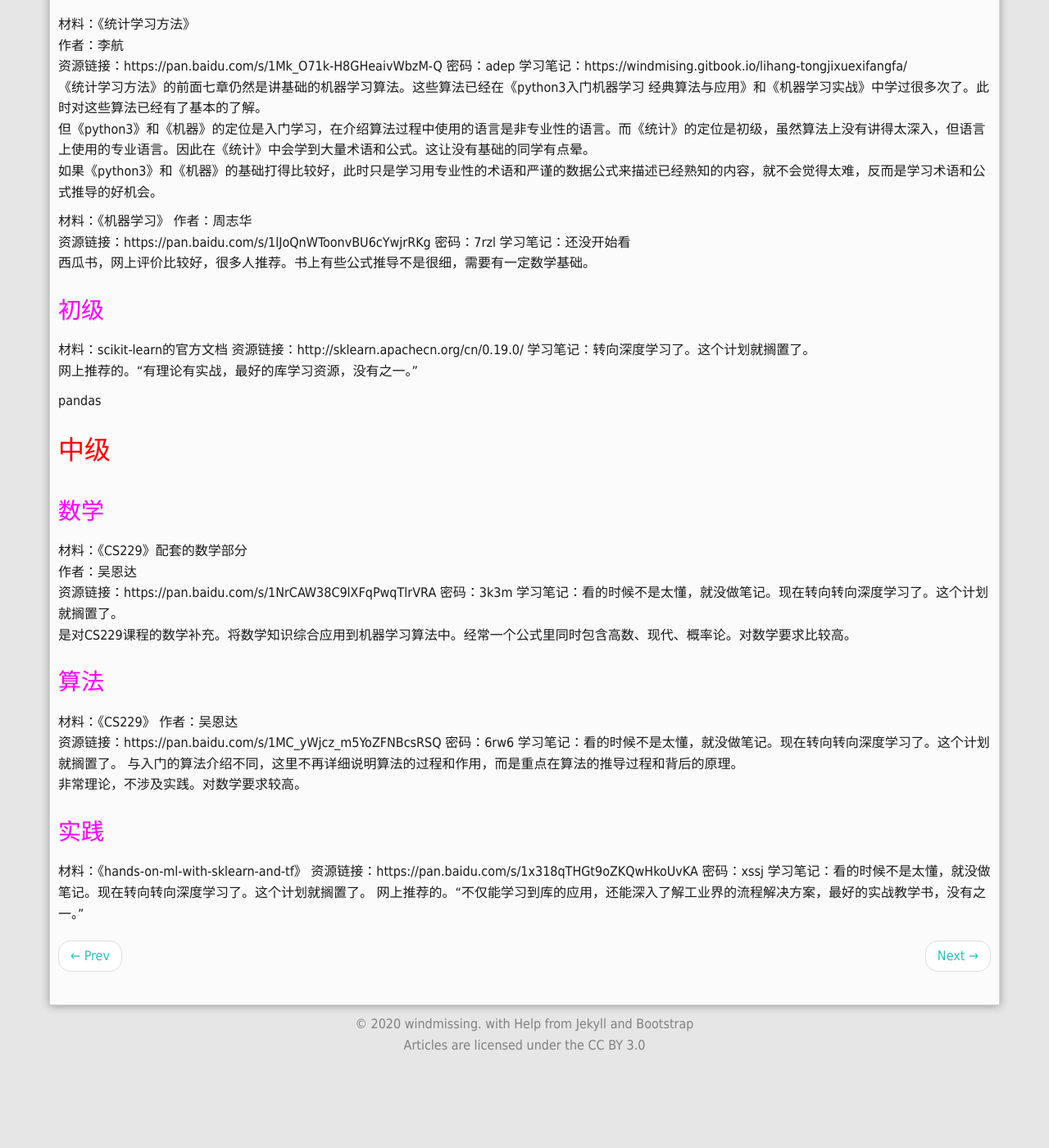
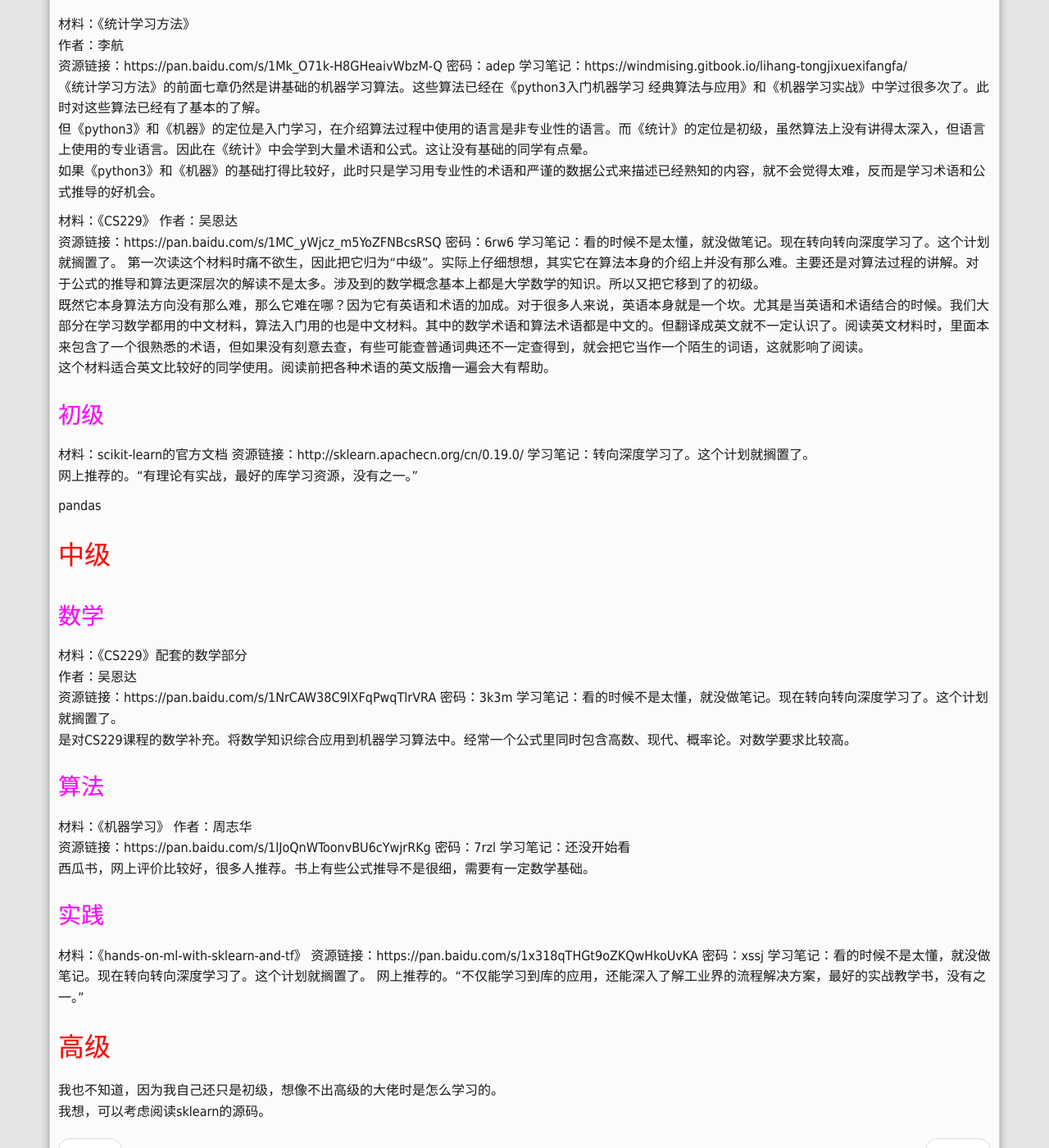
Before and after one commit to windmissing/windmissing.github.io, a Jekyll site: the page built from _posts/2019-12-2-machine-learing-study-path.md, in a window 1280 px wide and 1400 px high, scrolled down 1624 px. Shown: the whole window at 82% size. Built offline with Jekyll 4.4.1, drawn with Linux system fonts in a browser that asks for light colours; before the commit the page ends 2917 px from its top, so only the background shows below that.

Commit message:
deep learning path

```diff
--- a/_posts/2019-12-2-machine-learing-study-path.md
+++ b/_posts/2019-12-2-machine-learing-study-path.md
@@ -68,11 +68,13 @@
 但《python3》和《机器》的定位是入门学习，在介绍算法过程中使用的语言是非专业性的语言。而《统计》的定位是初级，虽然算法上没有讲得太深入，但语言上使用的专业语言。因此在《统计》中会学到大量术语和公式。这让没有基础的同学有点晕。
 如果《python3》和《机器》的基础打得比较好，此时只是学习用专业性的术语和严谨的数据公式来描述已经熟知的内容，就不会觉得太难，反而是学习术语和公式推导的好机会。
 
-材料：《机器学习》
-作者：周志华
-资源链接：https://pan.baidu.com/s/1lJoQnWToonvBU6cYwjrRKg 密码：7rzl
-学习笔记：还没开始看
-西瓜书，网上评价比较好，很多人推荐。书上有些公式推导不是很细，需要有一定数学基础。
+材料：《CS229》
+作者：吴恩达
+资源链接：https://pan.baidu.com/s/1MC_yWjcz_m5YoZFNBcsRSQ 密码：6rw6
+学习笔记：看的时候不是太懂，就没做笔记。现在转向转向深度学习了。这个计划就搁置了。
+第一次读这个材料时痛不欲生，因此把它归为“中级”。实际上仔细想想，其实它在算法本身的介绍上并没有那么难。主要还是对算法过程的讲解。对于公式的推导和算法更深层次的解读不是太多。涉及到的数学概念基本上都是大学数学的知识。所以又把它移到了的初级。
+既然它本身算法方向没有那么难，那么它难在哪？因为它有英语和术语的加成。对于很多人来说，英语本身就是一个坎。尤其是当英语和术语结合的时候。我们大部分在学习数学都用的中文材料，算法入门用的也是中文材料。其中的数学术语和算法术语都是中文的。但翻译成英文就不一定认识了。阅读英文材料时，里面本来包含了一个很熟悉的术语，但如果没有刻意去查，有些可能查普通词典还不一定查得到，就会把它当作一个陌生的词语，这就影响了阅读。
+这个材料适合英文比较好的同学使用。阅读前把各种术语的英文版撸一遍会大有帮助。
 
 ## 初级
 
@@ -95,12 +97,11 @@
 
 ## 算法
 
-材料：《CS229》
-作者：吴恩达
-资源链接：https://pan.baidu.com/s/1MC_yWjcz_m5YoZFNBcsRSQ 密码：6rw6
-学习笔记：看的时候不是太懂，就没做笔记。现在转向转向深度学习了。这个计划就搁置了。
-与入门的算法介绍不同，这里不再详细说明算法的过程和作用，而是重点在算法的推导过程和背后的原理。
-非常理论，不涉及实践。对数学要求较高。
+材料：《机器学习》
+作者：周志华
+资源链接：https://pan.baidu.com/s/1lJoQnWToonvBU6cYwjrRKg 密码：7rzl
+学习笔记：还没开始看
+西瓜书，网上评价比较好，很多人推荐。书上有些公式推导不是很细，需要有一定数学基础。
 
 ## 实践
 
@@ -108,3 +109,8 @@
 资源链接：https://pan.baidu.com/s/1x318qTHGt9oZKQwHkoUvKA 密码：xssj
 学习笔记：看的时候不是太懂，就没做笔记。现在转向转向深度学习了。这个计划就搁置了。
 网上推荐的。“不仅能学习到库的应用，还能深入了解工业界的流程解决方案，最好的实战教学书，没有之一。”
+
+# 高级
+
+我也不知道，因为我自己还只是初级，想像不出高级的大佬时是怎么学习的。
+我想，可以考虑阅读sklearn的源码。
```
Also changed, not shown: _posts/2020-04-17-deep-learning-study-path.md (added, +58 -0 lines).
